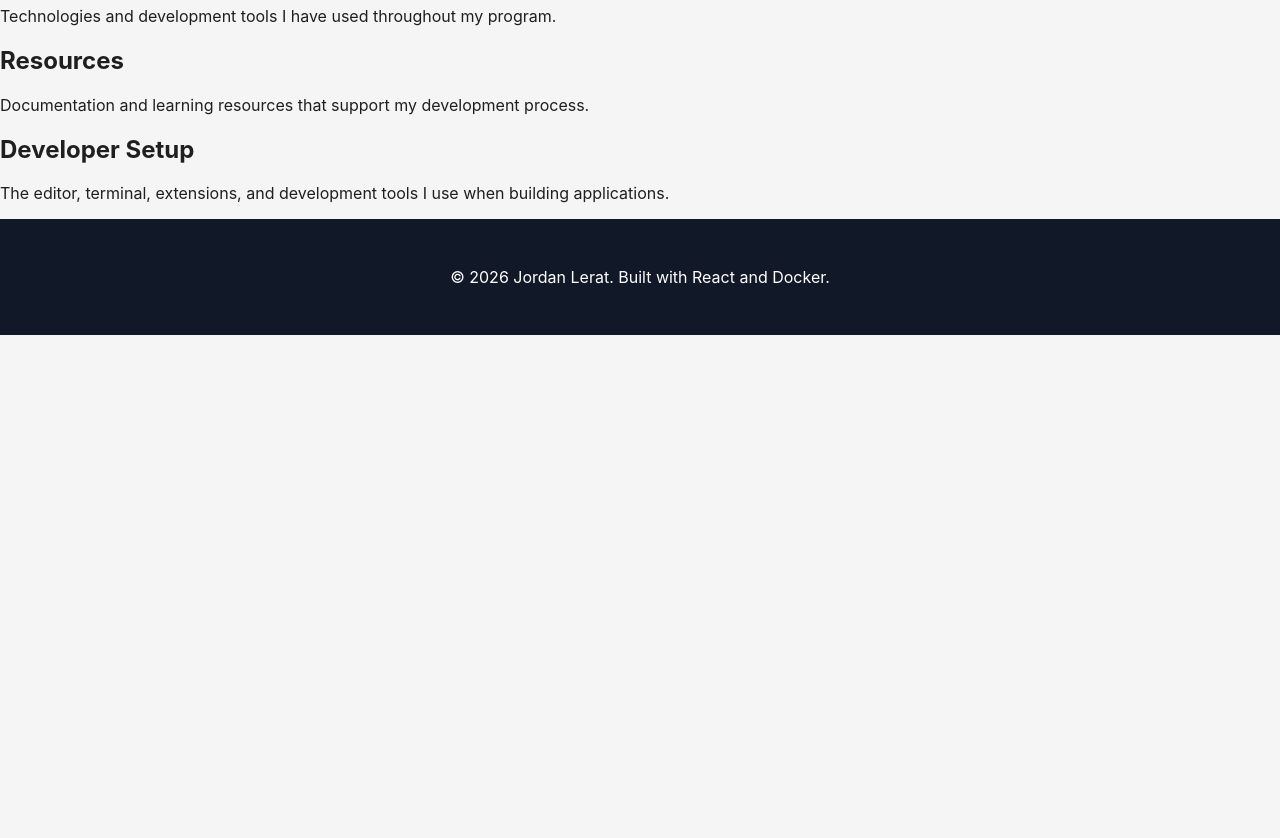
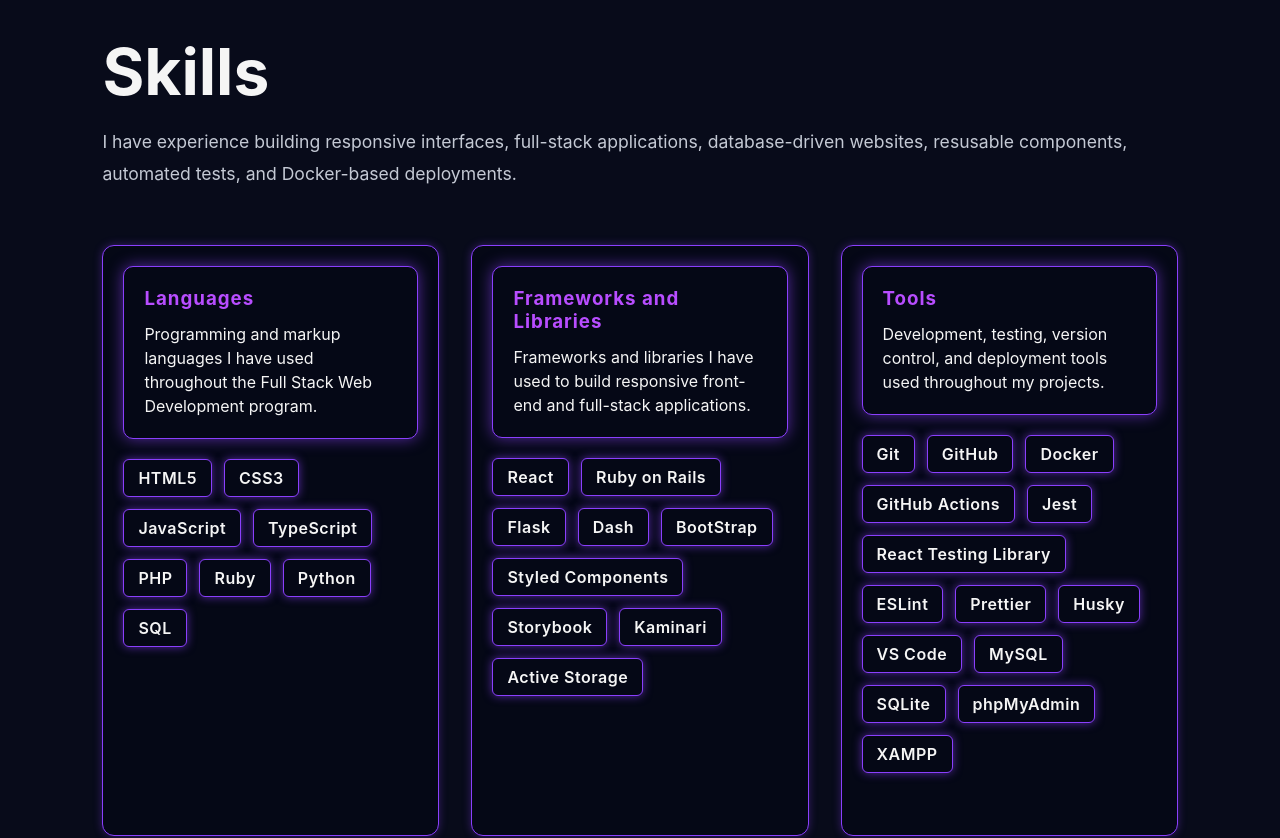
Before and after one commit to Nyles-Ler/coding-assignment-14-portfolio, a React (Create React App) app: page / in a window 1280 px wide. Shown: the part 1960-2798 px from the top of the page. Before the commit the page ends 2295 px from the top, so only its background shows below. Built offline with nearby package versions, Linux system fonts and the light colour scheme.

Commit message:
Added Skills section

```diff
--- a/src/data/skills.ts
+++ b/src/data/skills.ts
@@ -0,0 +1,60 @@
+export interface SkillGroup {
+  title: string;
+  description: string;
+  skills: string[];
+}
+
+export const skillGroups: SkillGroup[] = [
+  {
+    title: 'Languages',
+    description:
+      'Programming and markup languages I have used throughout the Full Stack Web Development program.',
+    skills: [
+      'HTML5',
+      'CSS3',
+      'JavaScript',
+      'TypeScript',
+      'PHP',
+      'Ruby',
+      'Python',
+      'SQL',
+    ],
+  },
+  {
+    title: 'Frameworks and Libraries',
+    description:
+      'Frameworks and libraries I have used to build responsive front-end and full-stack applications.',
+    skills: [
+      'React',
+      'Ruby on Rails',
+      'Flask',
+      'Dash',
+      'BootStrap',
+      'Styled Components',
+      'Storybook',
+      'Kaminari',
+      'Active Storage',
+    ],
+  },
+  {
+    title: 'Tools',
+    description:
+      'Development, testing, version control, and deployment tools used throughout my projects.',
+    skills: [
+      'Git',
+      'GitHub',
+      'Docker',
+      'GitHub Actions',
+      'Jest',
+      'React Testing Library',
+      'ESLint',
+      'Prettier',
+      'Husky',
+      'VS Code',
+      'MySQL',
+      'SQLite',
+      'phpMyAdmin',
+      'XAMPP',
+    ],
+  },
+];
--- a/src/sections/Skills/Skills.js
+++ b/src/sections/Skills/Skills.js
@@ -1,14 +1,83 @@
 import React from 'react';
+import styled from 'styled-components';
+
+import { skillGroups } from '../../data/skills';
+import { Card } from '../../components/Card/Card';
+import { Label } from '../../components/Label/Label';
+
+const Section = styled.section`
+  padding: 6rem 8%;
+  background-color: #080b1a;
+  color: #f5f5f5;
+`;
+
+const Heading = styled.h2`
+  margin: 0 0 1rem;
+  font-size: clamp(2.5rem, 5vw, 4rem);
+`;
+
+const Intro = styled.p`
+  width: 100%;
+  margin: 0 0 3rem;
+  color: #c4c9d4;
+  font-size: 1.1rem;
+  line-height: 1.8;
+  margin: 0 0 3.5rem;
+`;
+
+const Grid = styled.div`
+  display: grid;
+  grid-template-columns: repeat(3, 1fr);
+  gap: 2rem;
+
+  @media (max-width: 1000px) {
+    grid-template-columns: 1fr;
+  }
+`;
+
+const SkillGroup = styled.article`
+  display: flex;
+  flex-direction: column;
+  gap: 1.25rem;
+  padding: 1.25rem;
+  height: 100%;
+  background-color: #050816;
+  border: 1px solid #8a3ffc;
+  border-radius: 12px;
+  box-shadow: 0 0 8px rgba(138, 63, 252, 0.35);
+`;
+
+const LabelContainer = styled.div`
+  display: flex;
+  flex-wrap: wrap;
+  gap: 0.75rem;
+`;
 
 const Skills = () => {
   return (
-    <section id="skills">
-      <h2>Skills</h2>
+    <Section id="skills">
+      <Heading>Skills</Heading>
 
-      <p>
-        Technologies and development tools I have used throughout my program.
-      </p>
-    </section>
+      <Intro>
+        I have experience building responsive interfaces, full-stack
+        applications, database-driven websites, resusable components, automated
+        tests, and Docker-based deployments.
+      </Intro>
+
+      <Grid>
+        {skillGroups.map((group) => (
+          <SkillGroup key={group.title}>
+            <Card title={group.title} content={group.description} />
+
+            <LabelContainer>
+              {group.skills.map((skill) => (
+                <Label key={skill} text={skill} />
+              ))}
+            </LabelContainer>
+          </SkillGroup>
+        ))}
+      </Grid>
+    </Section>
   );
 };
 
```
